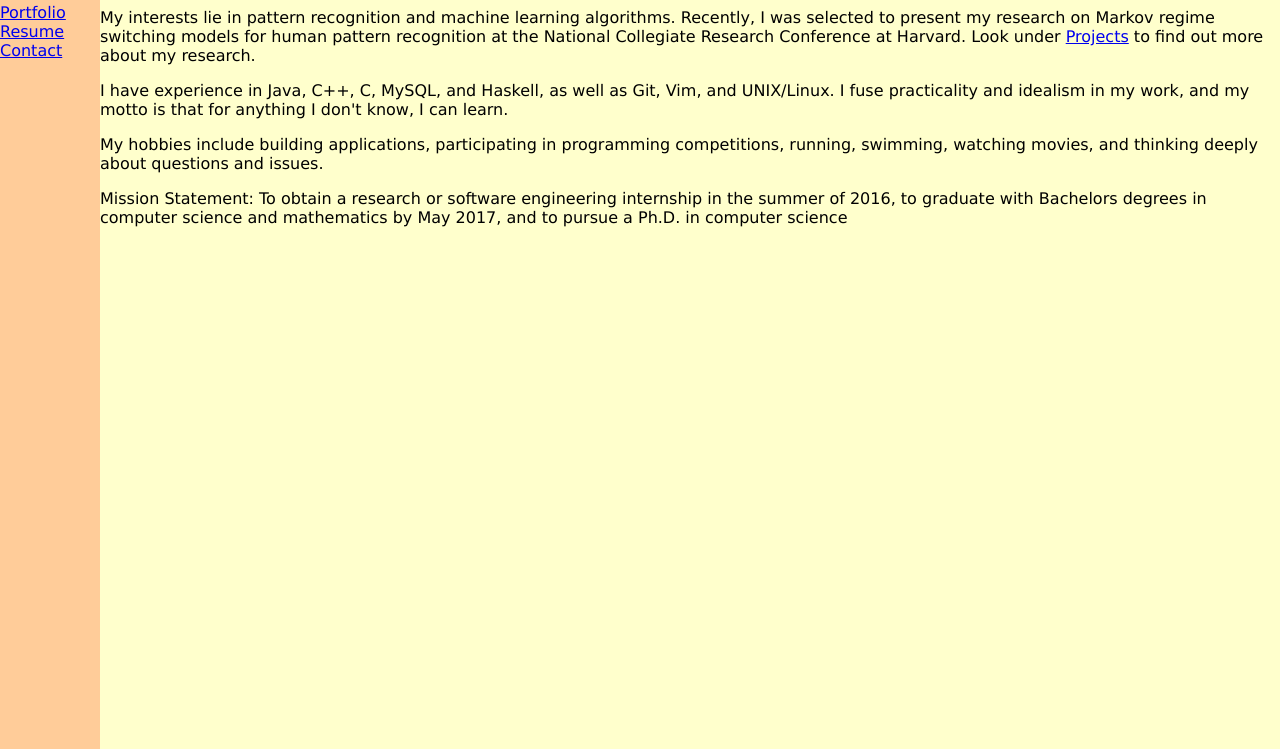
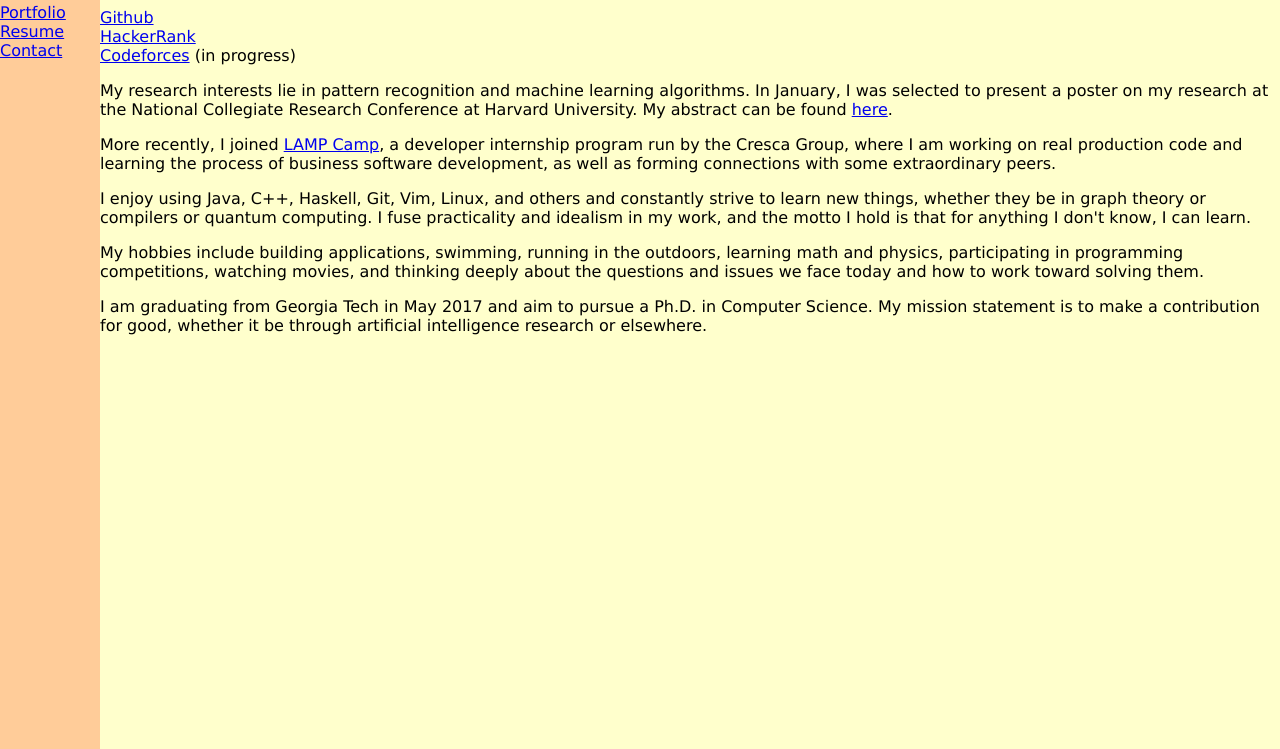
Before and after one commit to ErickLin/ErickLin.github.io, a plain HTML site: page bio.html in a window 1280 px wide. Shown: the part 132-881 px from the top of the page. Drawn offline with Linux system fonts and the light colour scheme.

Commit message:
another update

```diff
--- a/bio.html
+++ b/bio.html
@@ -46,13 +46,21 @@
 	<div id='content'>
 	<h1 style="font-family:verdana">Bio</h1>
 
-	<p style="font-family:verdana">My interests lie in pattern recognition and machine learning algorithms. Recently, I was selected to present my research on Markov regime switching models for human pattern recognition at the National Collegiate Research Conference at Harvard. Look under <a href="projects.html">Projects</a> to find out more about my research.</p>
+	<p style="font-family:verdana">
+	<a href="https://github.com/ErickLin">Github</a><br>
+	<!--<a href="https://github.gatech.edu/elin42">Github (Georgia Tech - GTID access required)</a><br>-->
+	<a href="https://www.hackerrank.com/elin42">HackerRank</a><br>
+	<a href="http://codeforces.com/profile/elin42">Codeforces</a> (in progress)<br></p>
 
-	<p style="font-family:verdana">I have experience in Java, C++, C, MySQL, and Haskell, as well as Git, Vim, and UNIX/Linux. I fuse practicality and idealism in my work, and my motto is that for anything I don't know, I can learn.</p>
+	<p style="font-family:verdana">My research interests lie in pattern recognition and machine learning algorithms. In January, I was selected to present a poster on my research at the National Collegiate Research Conference at Harvard University. My abstract can be found <a href="NCRC Abstract.pdf">here</a>.</p>
 
-	<p style="font-family:verdana">My hobbies include building applications, participating in programming competitions, running, swimming, watching movies, and thinking deeply about questions and issues.</p>
+	<p style="font-family:verdana">More recently, I joined <a href="https://twitter.com/lampcampatl">LAMP Camp</a>, a developer internship program run by the Cresca Group, where I am working on real production code and learning the process of business software development, as well as forming connections with some extraordinary peers.</p>
 
-	<p style="font-family:verdana">Mission Statement: To obtain a research or software engineering internship in the summer of 2016, to graduate with Bachelors degrees in computer science and mathematics by May 2017, and to pursue a Ph.D. in computer science</p>
+	<p style="font-family:verdana">I enjoy using Java, C++, Haskell, Git, Vim, Linux, and others and constantly strive to learn new things, whether they be in graph theory or compilers or quantum computing. I fuse practicality and idealism in my work, and the motto I hold is that for anything I don't know, I can learn.</p>
+
+	<p style="font-family:verdana">My hobbies include building applications, swimming, running in the outdoors, learning math and physics, participating in programming competitions, watching movies, and thinking deeply about the questions and issues we face today and how to work toward solving them.</p>
+
+	<p style="font-family:verdana">I am graduating from Georgia Tech in May 2017 and aim to pursue a Ph.D. in Computer Science. My mission statement is to make a contribution for good, whether it be through artificial intelligence research or elsewhere.</p>
 	</div>
 </body>
 
```
Also changed, not shown: portfolio.html (+2 -8 lines), 4 other files.
